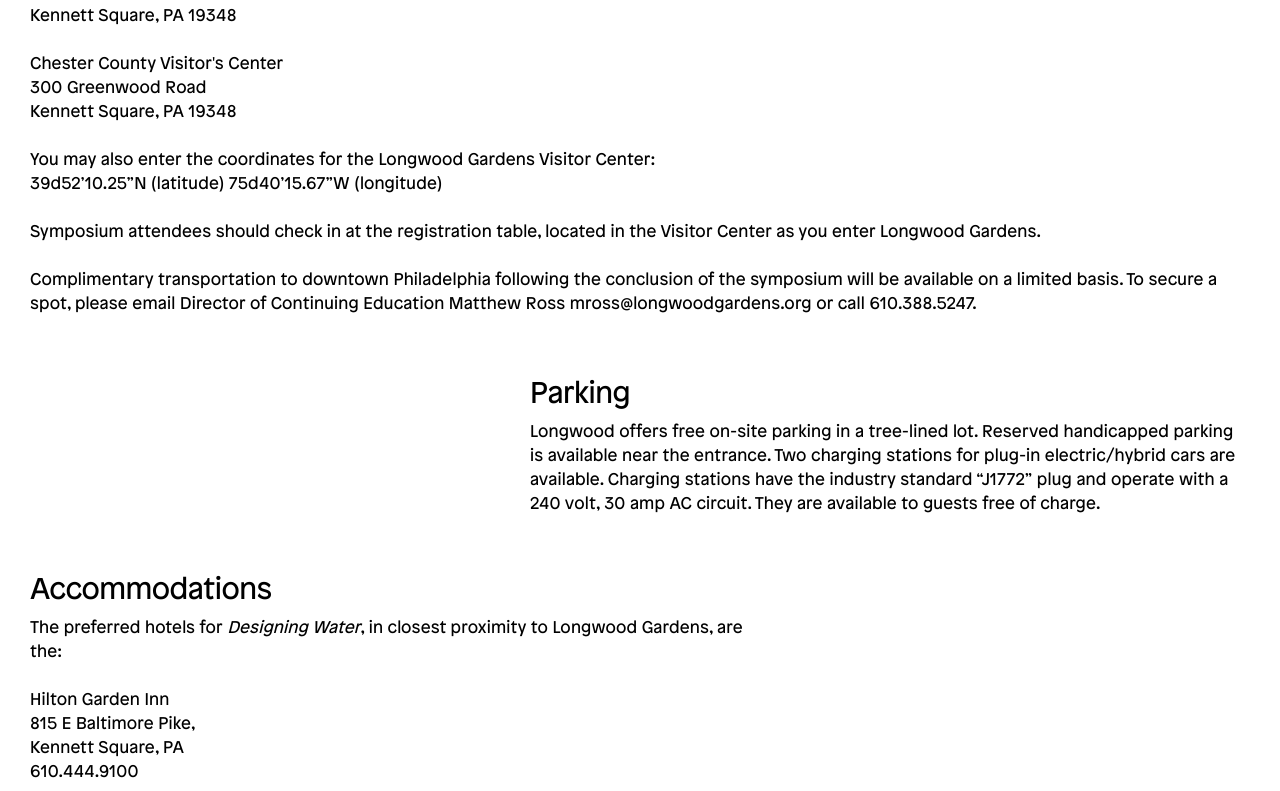
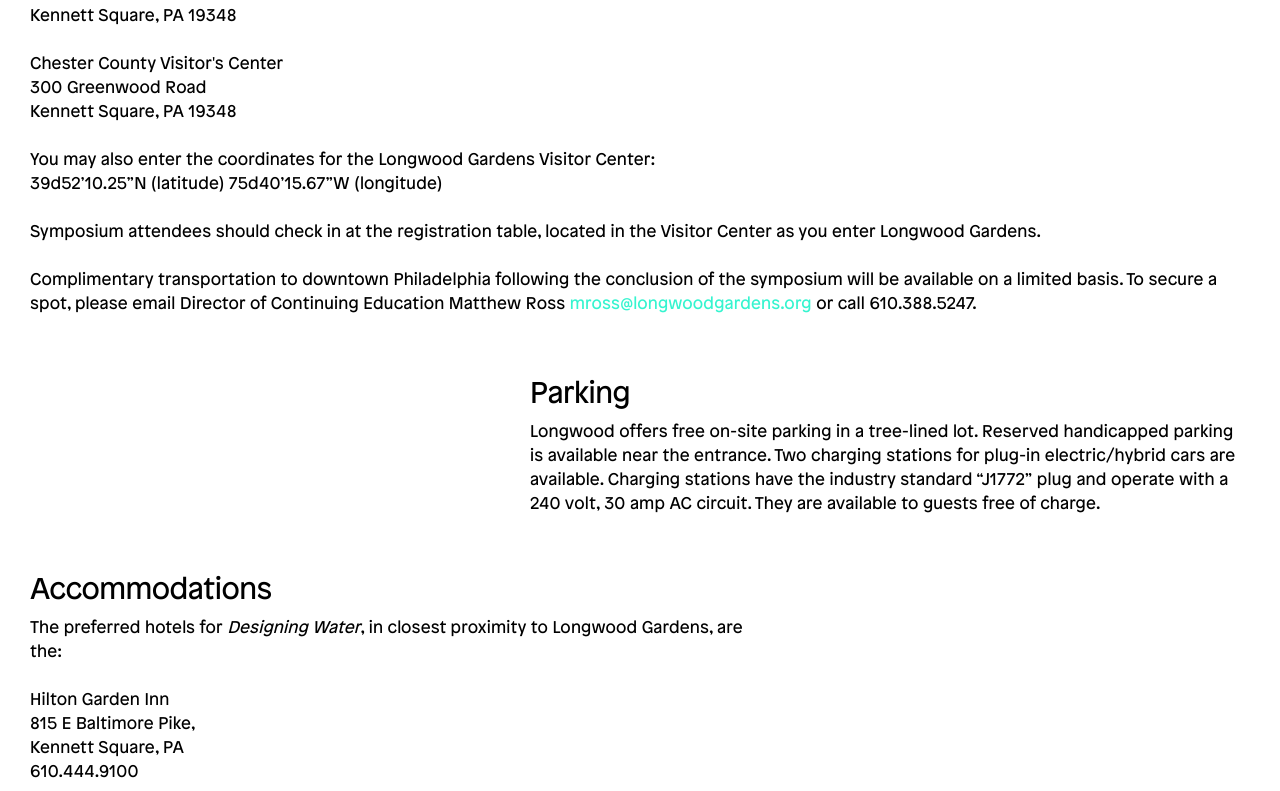
Before and after one commit to dbethala/longwood-designingwater, a React (Create React App) app: page /venue in a window 1280 px wide. Shown: the part 2146-2937 px from the top of the page. Built offline with nearby package versions, Linux system fonts and the light colour scheme.

Commit message:
Activated Matthew's email address

```diff
--- a/src/Components/Pages/Venue/Venue.js
+++ b/src/Components/Pages/Venue/Venue.js
@@ -163,7 +163,7 @@ class Venue extends React.Component {
                                     Visitor Center as you enter Longwood Gardens. <br/> <br/>
                                     Complimentary transportation to downtown Philadelphia following the conclusion of
                                     the symposium will be available on a limited basis. To secure a spot, please email
-                                    Director of Continuing Education Matthew Ross mross@longwoodgardens.org or call
+                                    Director of Continuing Education Matthew Ross <a class="venue"href="mailto:mross@longwoodgardens.org">mross@longwoodgardens.org</a> or call
                                     610.388.5247.
                                 </p>
                             </div>
```
